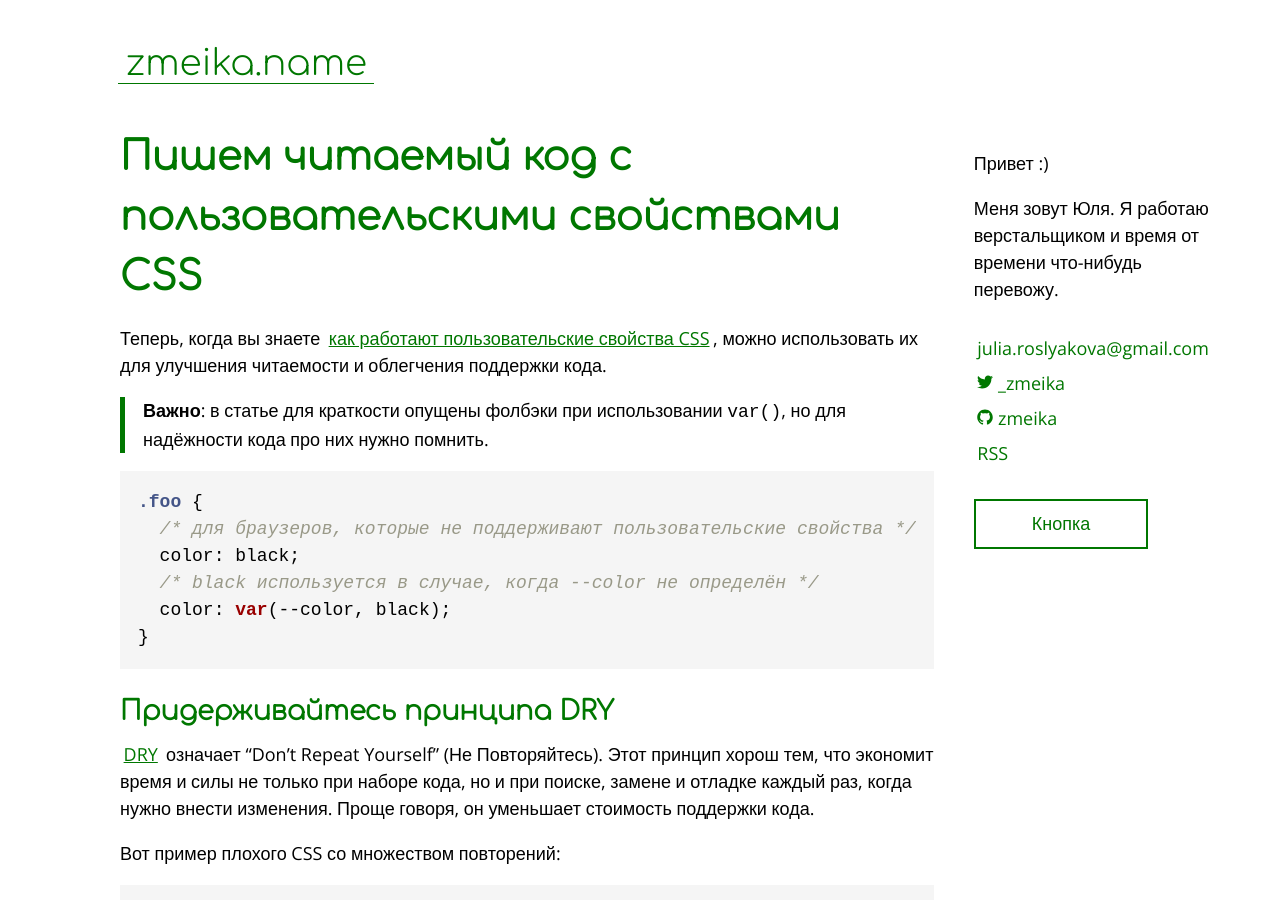
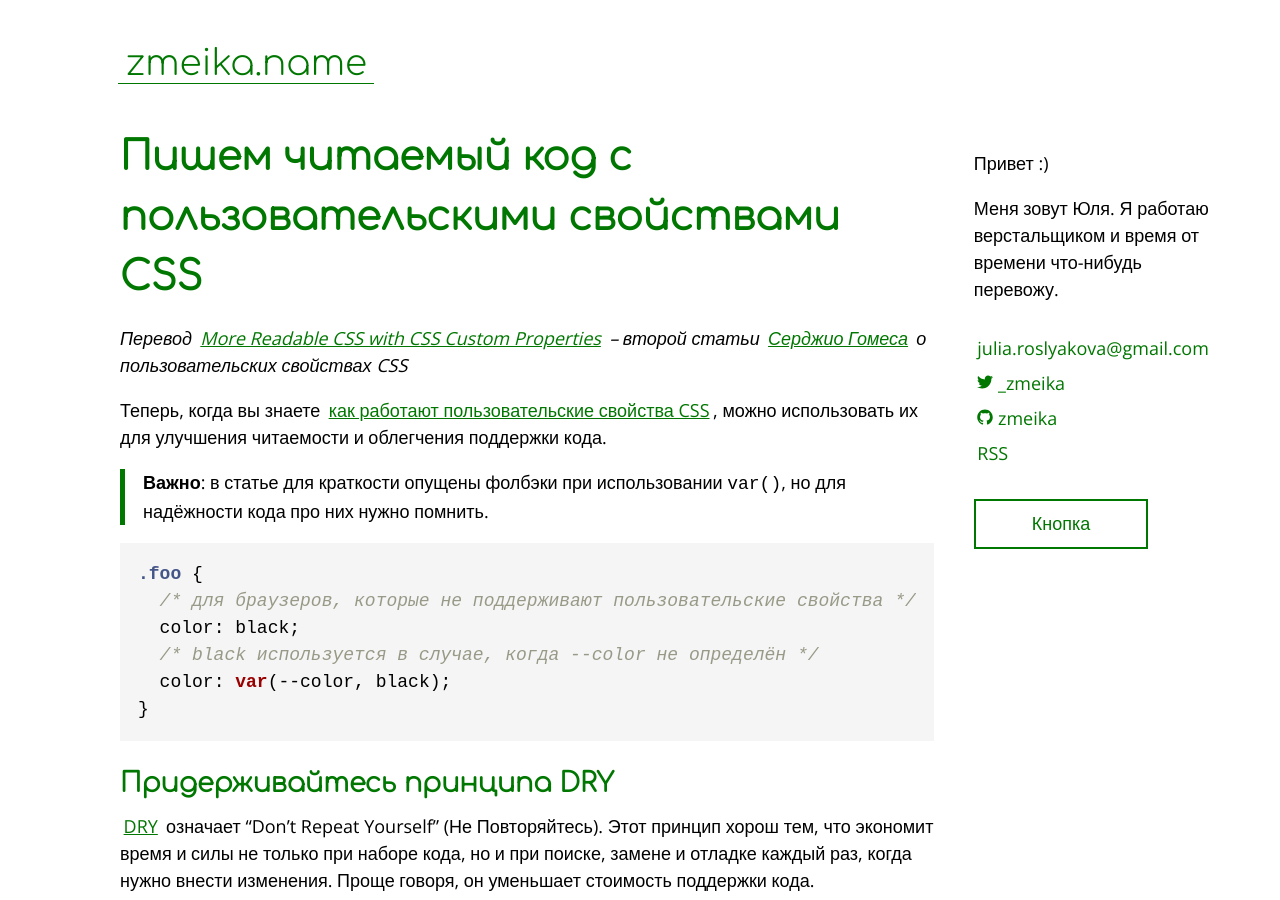
Before and after one commit to zmeika/zmeika.name, a Jekyll site: the page built from _posts/2017-03-08-readable-css.markdown, in a window 1280 px wide and 900 px high. Built offline with Jekyll 4.4.1, drawn with Linux system fonts in a browser that asks for light colours.

Commit message:
Link to original article

```diff
--- a/_posts/2017-03-08-readable-css.markdown
+++ b/_posts/2017-03-08-readable-css.markdown
@@ -3,6 +3,8 @@ layout: post
 title: "Пишем читаемый код с пользовательскими свойствами CSS"
 tags: css
 ---
+
+*Перевод [More Readable CSS with CSS Custom Properties](https://sgom.es/posts/2017-02-03-more-readable-css-with-css-custom-properties/) – второй статьи [Серджио Гомеса](http://sgom.es) о пользовательских свойствах CSS*
 
 Теперь, когда вы знаете [как работают пользовательские свойства CSS](http://zmeika.name/2017/03/02/custom-css-properties-basics.html), можно использовать их для улучшения читаемости и облегчения поддержки кода.
 
```
